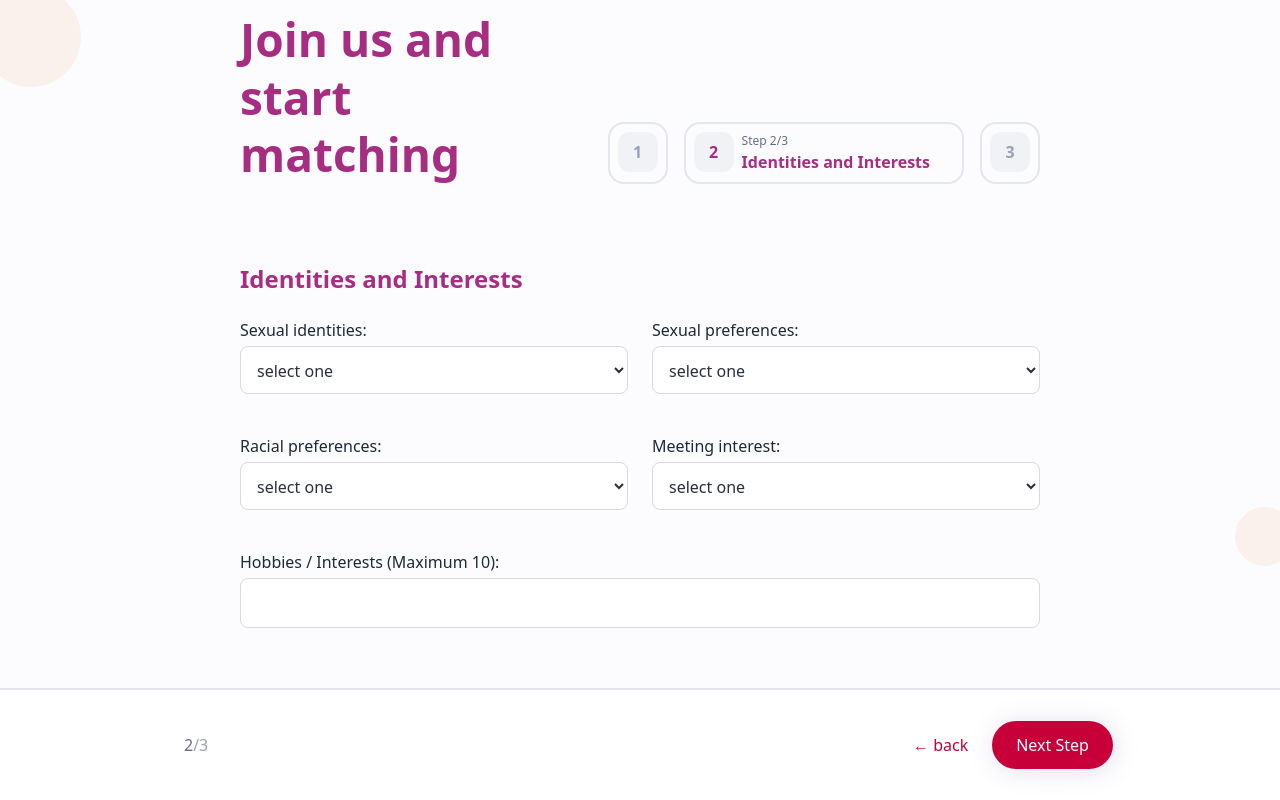
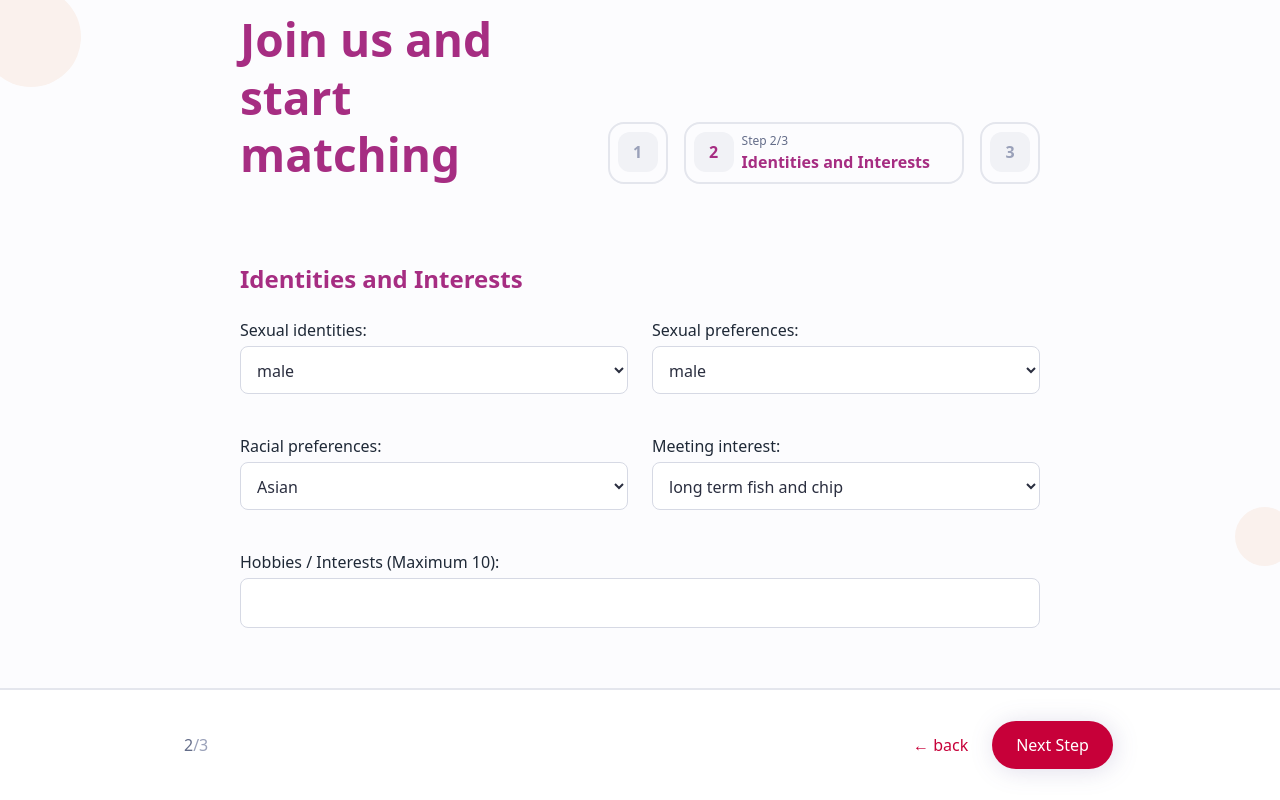
Before and after one commit to spudjee123/merry-match, a React (Vite) app in the folder client/: page /register in a window 1280 px wide. Both pictures are taken after a click on the button "Next Step". Shown: the part 214-1014 px from the top of the page. Built offline with nearby package versions, Linux system fonts and the light colour scheme.

Commit message:
feat: conntect state to input register

```diff
--- a/client/src/components/non-user/register-form.jsx
+++ b/client/src/components/non-user/register-form.jsx
@@ -55,7 +55,7 @@ function RegisterForm() {
   const formClassName = "flex flex-col gap-6 leading-6 lg:gap-10 ";
   return (
     <>
-      <form className="">
+      <form className="" onSubmit="">
         <section className="gap-10 lg:gap-20 flex flex-col px-4 py-10 lg:px-60 lg:pt-20 lg:pb-[60px] min-h-[calc(100vh-164px)] lg:min-h-[calc(100vh-200px)]">
           <section className=" flex flex-col max-lg:gap-[37px] lg:flex-row lg:justify-between">
             <article>
@@ -206,7 +206,6 @@ function RegisterForm() {
                       id="city"
                       className={inputClassName}
                       value={userInfo.city}
-                      defaultValue={"select one"}
                       onChange={(event) =>
                         setUserInfo({ ...userInfo, city: event.target.value })
                       }
@@ -246,6 +245,10 @@ function RegisterForm() {
                       className={inputClassName}
                       type="email"
                       placeholder="name@website.com"
+                      value={userInfo.email}
+                      onChange={(event) =>
+                        setUserInfo({ ...userInfo, email: event.target.value })
+                      }
                     />
                   </div>
 
@@ -255,8 +258,15 @@ function RegisterForm() {
                       id="username"
                       className={inputClassName}
                       type="text"
-                      maxLength="6"
+                      minLength="6"
                       placeholder="At least 6 characters"
+                      value={userInfo.username}
+                      onChange={(event) =>
+                        setUserInfo({
+                          ...userInfo,
+                          username: event.target.value,
+                        })
+                      }
                       required
                     />
                   </div>
@@ -269,8 +279,15 @@ function RegisterForm() {
                       id="confirmed-password"
                       className={inputClassName}
                       type="password"
-                      maxLength="8"
+                      minLength="8"
                       placeholder="At least 8 characters"
+                      value={userInfo.confirmPassword}
+                      onChange={(event) =>
+                        setUserInfo({
+                          ...userInfo,
+                          confirmPassword: event.target.value,
+                        })
+                      }
                       required
                     />
                   </div>
@@ -280,8 +297,14 @@ function RegisterForm() {
                       id="password"
                       className={inputClassName}
                       value={userInfo.password}
+                      onChange={(event) =>
+                        setUserInfo({
+                          ...userInfo,
+                          password: event.target.value,
+                        })
+                      }
                       type="password"
-                      maxLength="8"
+                      minLength="8"
                       placeholder="At least 8 characters"
                       required
                     />
@@ -298,8 +321,17 @@ function RegisterForm() {
                 <div className={formGroupRowClassName}>
                   <div className={formGroupClassName}>
                     <label htmlFor="sexPrefer">Sexual preferences:</label>
-                    <select id="sexPrefer" className={inputClassName}>
-                      <option selected>select one</option>
+                    <select
+                      id="sexPrefer"
+                      value={userInfo.sexPrefer}
+                      onChange={(event) =>
+                        setUserInfo({
+                          ...userInfo,
+                          sexPrefer: event.target.value,
+                        })
+                      }
+                      className={inputClassName}
+                    >
                       {sexDB.map((item, index) => (
                         <option key={index}>{item}</option>
                       ))}
@@ -308,8 +340,17 @@ function RegisterForm() {
 
                   <div className={formGroupClassName}>
                     <label htmlFor="sexIden">Sexual identities:</label>
-                    <select id="sexIden" className={inputClassName}>
-                      <option selected>select one</option>
+                    <select
+                      id="sexIden"
+                      value={userInfo.sexIden}
+                      onChange={(event) =>
+                        setUserInfo({
+                          ...userInfo,
+                          sexIden: event.target.value,
+                        })
+                      }
+                      className={inputClassName}
+                    >
                       {sexDB.map((item, index) => (
                         <option key={index}>{item}</option>
                       ))}
@@ -320,8 +361,17 @@ function RegisterForm() {
                 <div className={formGroupRowClassName}>
                   <div className={formGroupClassName}>
                     <label htmlFor="meeting">Meeting interest:</label>
-                    <select id="meeting" className={inputClassName}>
-                      <option selected>select one</option>
+                    <select
+                      id="meeting"
+                      value={userInfo.meeting}
+                      onChange={(event) =>
+                        setUserInfo({
+                          ...userInfo,
+                          meeting: event.target.value,
+                        })
+                      }
+                      className={inputClassName}
+                    >
                       {meetingDB.map((item, index) => (
                         <option key={index}>{item}</option>
                       ))}
@@ -330,8 +380,17 @@ function RegisterForm() {
 
                   <div className={formGroupClassName}>
                     <label htmlFor="racePrefer">Racial preferences:</label>
-                    <select id="racePrefer" className={inputClassName}>
-                      <option selected>select one</option>
+                    <select
+                      id="racePrefer"
+                      value={userInfo.racePrefer}
+                      onChange={(event) =>
+                        setUserInfo({
+                          ...userInfo,
+                          racePrefer: event.target.value,
+                        })
+                      }
+                      className={inputClassName}
+                    >
                       {raceDB.map((item, index) => (
                         <option key={index}>{item}</option>
                       ))}
@@ -370,11 +429,17 @@ function RegisterForm() {
                       type="text"
                       value={hobby}
                       className="grow px-2 bg-white"
-                      onChange={(event) => setHobby(event.target.value)}
+                      onChange={(event) => {
+                        setHobby(event.target.value);
+                      }}
                       onKeyDown={(event) => {
                         if (event.key === "Enter") {
                           event.preventDefault();
                           setHobbiesList([...hobbiesList, hobby]);
+                          setUserInfo({
+                            ...userInfo,
+                            hobbiesList: hobbiesList,
+                          });
                           setHobby("");
                         }
                       }}
```
